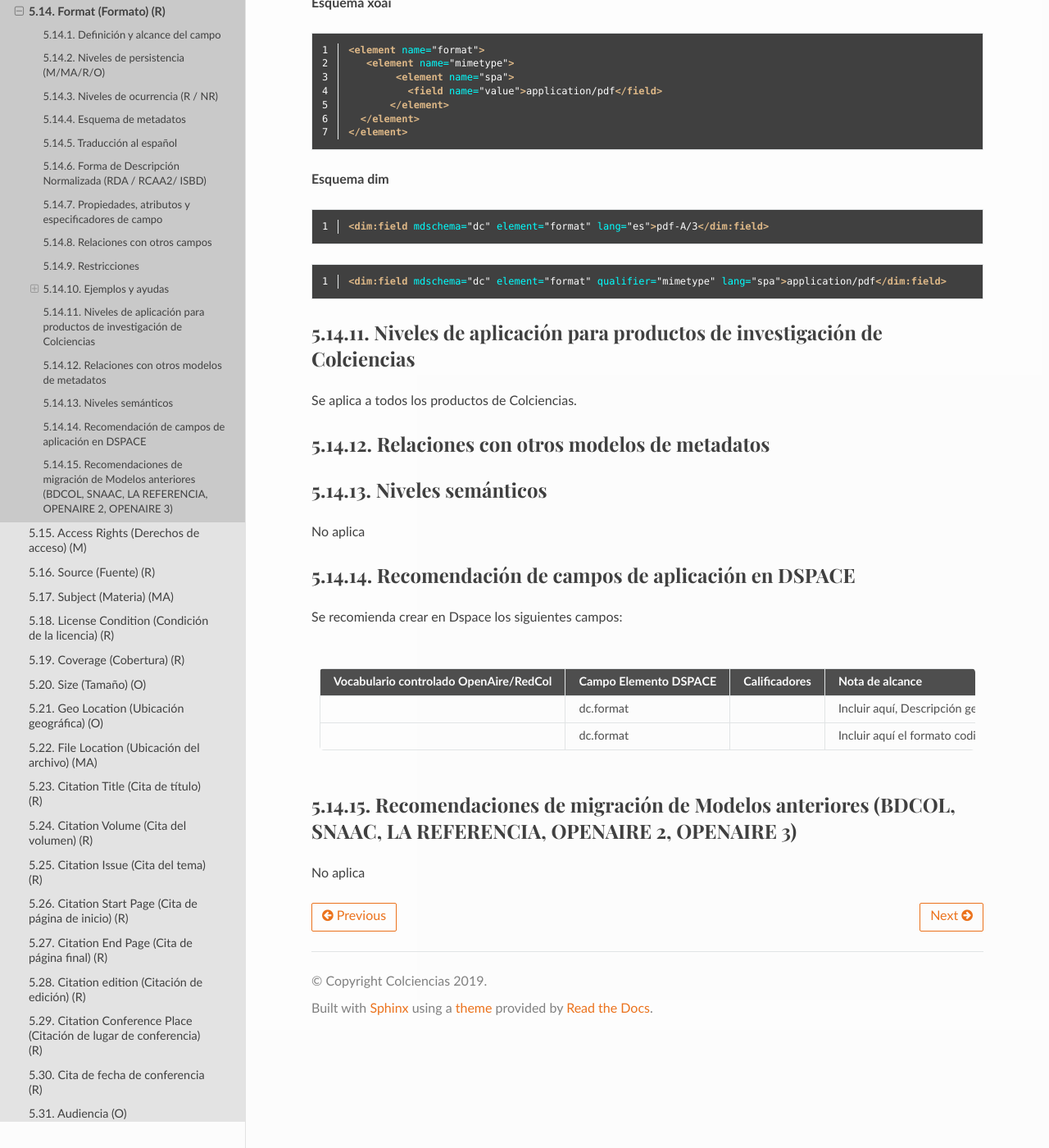
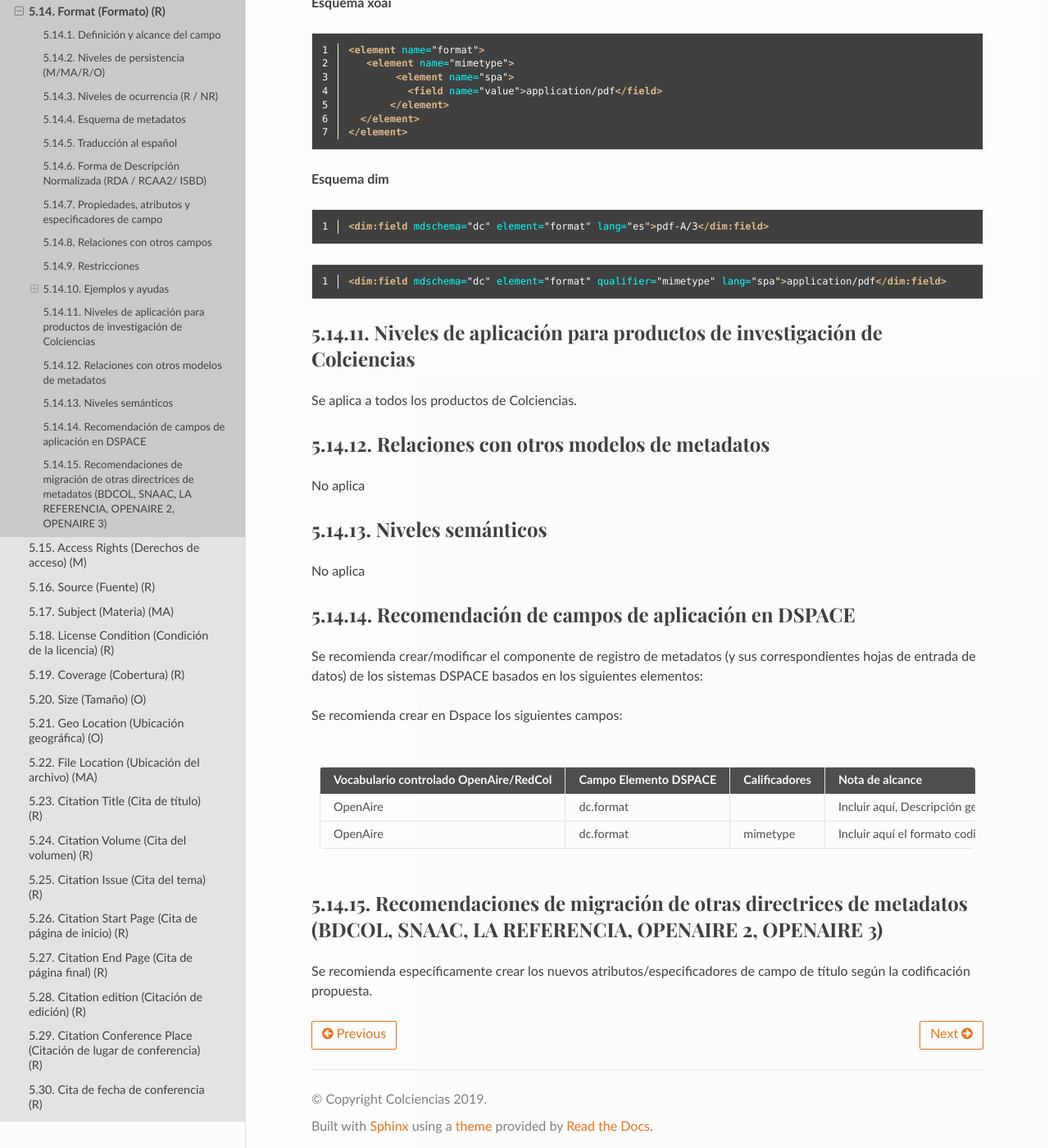
Before and after one commit to rcic/openaire4, a Sphinx documentation site: the page built from docs/field_format.rst, in a window 1280 px wide and 1400 px high, scrolled down 1830 px. Shown: the whole window at 82% size. Built offline with Sphinx 7.4.7 and the Read the Docs theme 2.0.0, drawn with Linux system fonts in a browser that asks for light colours; some web fonts are replaced; a script that is not in the unit is left out.

Commit message:
actualizacion

```diff
--- a/docs/field_format.rst
+++ b/docs/field_format.rst
@@ -118,17 +119,19 @@ No aplica
 Recomendación de campos de aplicación en DSPACE
 -----------------------------------------------
 
+Se recomienda crear/modificar el componente de registro de metadatos (y sus correspondientes hojas de entrada de datos) de los sistemas DSPACE basados en los siguientes elementos:
+
 Se recomienda crear en Dspace los siguientes campos:
 
 +----------------------------------------+-----------------------+---------------+-----------------------------------------------+
 | Vocabulario controlado OpenAire/RedCol | Campo Elemento DSPACE | Calificadores | Nota de alcance                               |
 +========================================+=======================+===============+===============================================+
-|                                        | dc.format             |               | Incluir aquí, Descripción general del formato |
+| OpenAire                               | dc.format             |               | Incluir aquí, Descripción general del formato |
 +----------------------------------------+-----------------------+---------------+-----------------------------------------------+
-|                                        | dc.format             |               | Incluir aquí el formato codificado IANA       |
+| OpenAire                               | dc.format             | mimetype      | Incluir aquí el formato codificado IANA       |
 +----------------------------------------+-----------------------+---------------+-----------------------------------------------+
 
-Recomendaciones de migración de Modelos anteriores (BDCOL, SNAAC, LA REFERENCIA, OPENAIRE 2, OPENAIRE 3)
---------------------------------------------------------------------------------------------------------
+Recomendaciones de migración de otras directrices de metadatos (BDCOL, SNAAC, LA REFERENCIA, OPENAIRE 2, OPENAIRE 3)
+--------------------------------------------------------------------------------------------------------------------
 
-No aplica
+Se recomienda específicamente crear los nuevos atributos/especificadores de campo de título según la codificación propuesta.
```
Also changed, not shown: other parts of docs/field_format.rst (+1 -0 lines).
